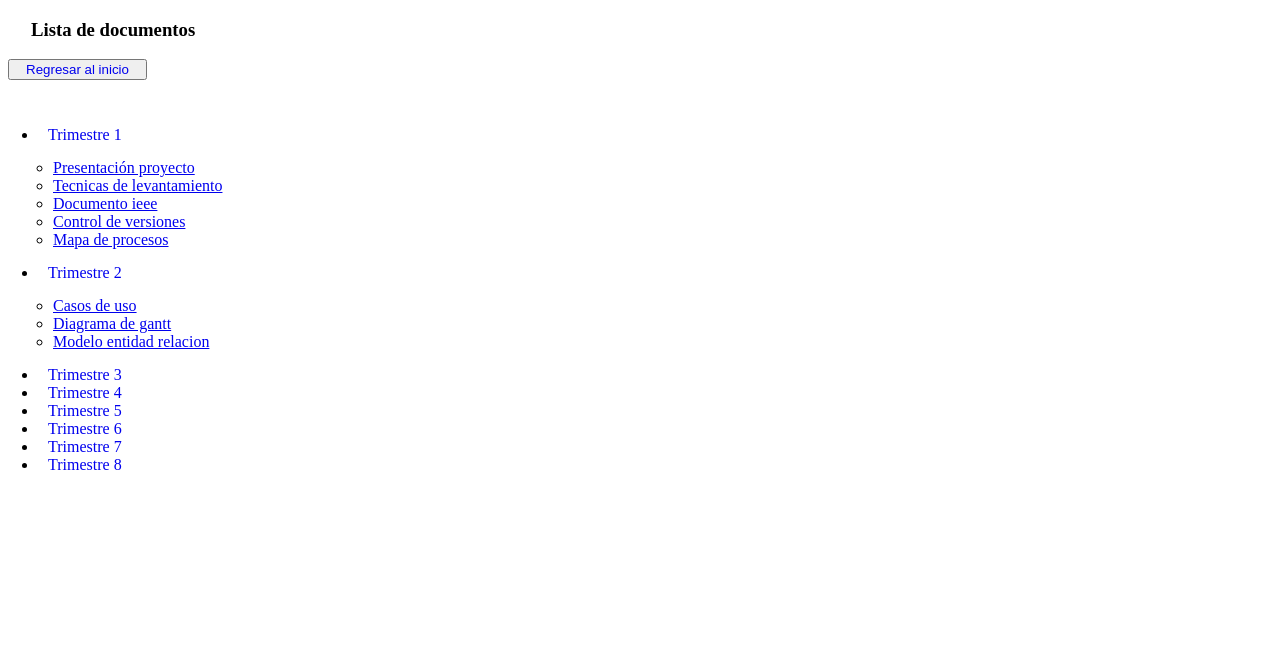
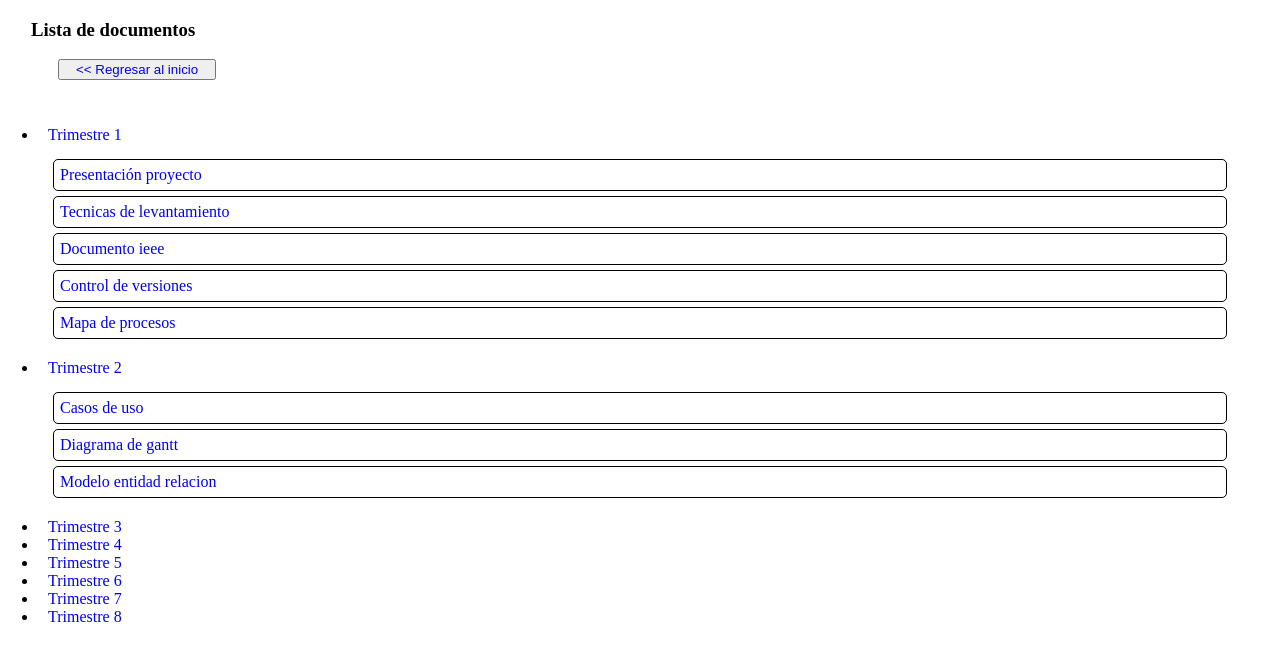
Before and after one commit to gaes5-sena/ciel-kairos, a PHP site: page /proy_formativo/documentacion/carpetas.html in a window 1280 px wide. Shown: the top 661 px of the page. Run offline with PHP 8.4, Linux system fonts and the light colour scheme.

Commit message:
[Cssc;#changes;feat]: mejoras al menu

```diff
--- a/proy_formativo/documentacion/carpetas.css
+++ b/proy_formativo/documentacion/carpetas.css
@@ -15,3 +15,20 @@
   text-decoration: none;
   padding: 10px;
 }
+
+.bordes {
+  border: 1px solid;
+  padding: 6px;
+  margin: 0 0 5px 0;
+  list-style: none;
+  border-radius: 5px;
+}
+
+.bordes:hover {
+  background-color: rgb(133, 204, 226);
+  color: white;
+}
+
+a {
+  text-decoration: none;
+}
--- a/proy_formativo/documentacion/carpetas.html
+++ b/proy_formativo/documentacion/carpetas.html
@@ -10,42 +10,42 @@
   <body>
     <h3 class="tituloPrincipal">Lista de documentos</h3>
 
-    <button>
-      <a href="../../index.html" class="titulos">Regresar al inicio</a>
+    <button style="margin-left: 50px">
+      <a href="../../index.html" class="titulos"><< Regresar al inicio</a>
     </button>
     <nav id="menu">
       <ul>
         <li>
           <a href="#" class="titulos">Trimestre 1</a>
           <ul>
-            <li>
+            <li class="bordes">
               <a href="1er_Trim/Presentación sustentacion Smart-stock.pptx"
                 >Presentación proyecto</a
               >
             </li>
-            <li>
+            <li class="bordes">
               <a
                 href="1er_Trim/Entrevista   formato( adsi empresa Rico Sabor).docx"
                 >Tecnicas de levantamiento</a
               >
             </li>
-            <li><a href="#">Documento ieee</a></li>
-            <li><a href="#">Control de versiones</a></li>
-            <li><a href="1er_Trim/">Mapa de procesos</a></li>
+            <li class="bordes"><a href="#">Documento ieee</a></li>
+            <li class="bordes"><a href="#">Control de versiones</a></li>
+            <li class="bordes"><a href="1er_Trim/">Mapa de procesos</a></li>
           </ul>
         </li>
         <li>
           <a href="#" class="titulos">Trimestre 2</a>
           <ul>
-            <li>
+            <li class="bordes">
               <a href="2do_Trim/diagrama de casos de uso Rico Sabor.jpg"
                 >Casos de uso</a
               >
             </li>
-            <li>
+            <li class="bordes">
               <a href="2do_Trim/Diagrama-de-Gantt.pdf">Diagrama de gantt</a>
             </li>
-            <li>
+            <li class="bordes">
               <a href="2do_Trim/modelo indetidad realcion.jpg"
                 >Modelo entidad relacion</a
               >
```
